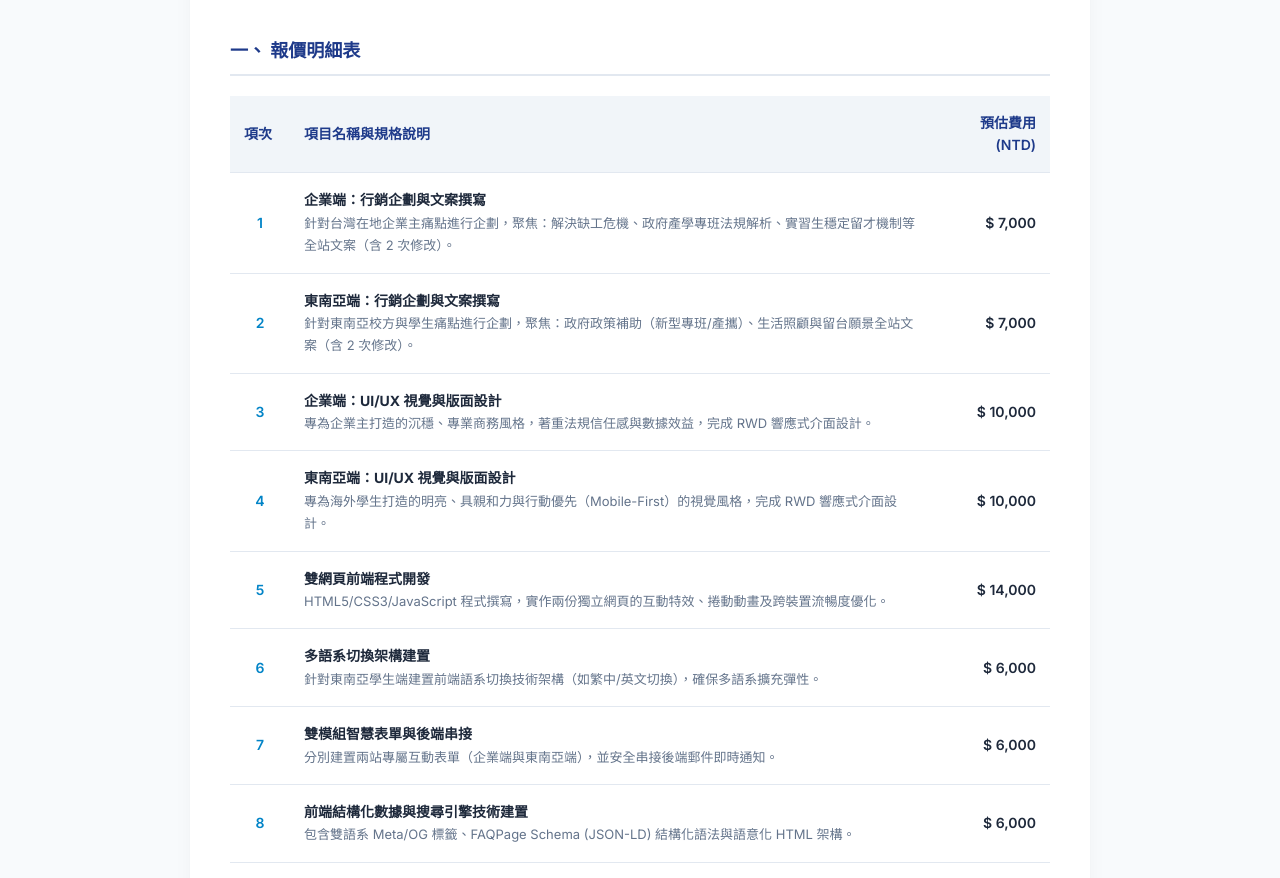
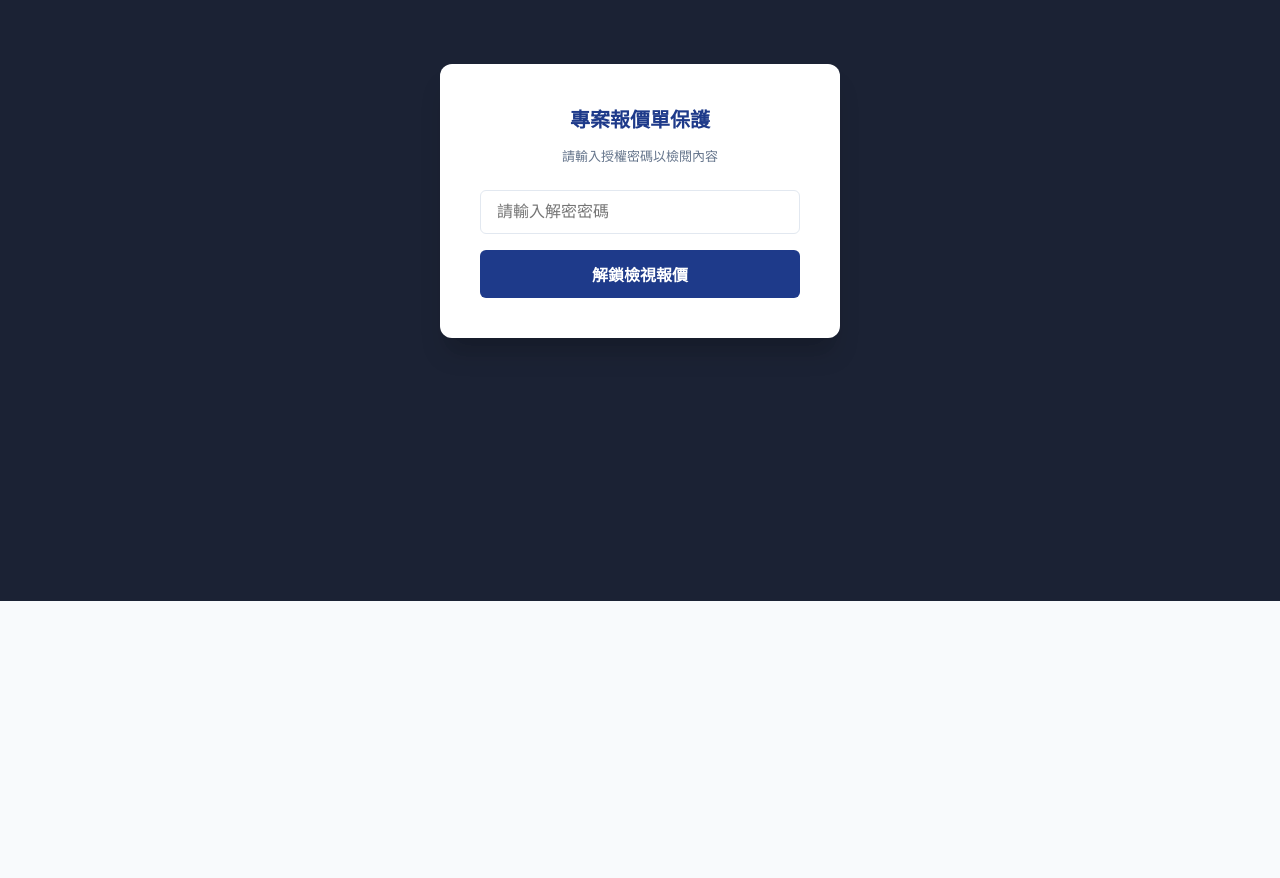
Before and after one commit to kotostudio-net/EduNexus-colab, a plain HTML site: page index.html in a window 1280 px wide. Shown: the part 199-1077 px from the top of the page. After the commit the page ends 800 px from the top, so only its background shows below. Drawn offline with Linux system fonts and the light colour scheme.

Commit message:
Implement password overlay for content protection
Added password verification overlay and updated content structure.

```diff
--- a/index.html
+++ b/index.html
@@ -30,6 +30,86 @@
             padding: 40px 20px;
         }
 
+        /* 密碼驗證遮罩層 */
+        #auth-overlay {
+            position: fixed;
+            top: 0;
+            left: 0;
+            width: 100%;
+            height: 100%;
+            background-color: rgba(15, 23, 42, 0.95);
+            display: flex;
+            justify-content: center;
+            align-items: center;
+            z-index: 9999;
+        }
+
+        .auth-card {
+            background: #ffffff;
+            padding: 40px;
+            border-radius: 12px;
+            width: 100%;
+            max-width: 400px;
+            text-align: center;
+            box-shadow: 0 20px 25px -5px rgba(0, 0, 0, 0.2);
+        }
+
+        .auth-card h2 {
+            font-size: 20px;
+            color: var(--primary-color);
+            margin-bottom: 10px;
+        }
+
+        .auth-card p {
+            font-size: 13px;
+            color: var(--text-muted);
+            margin-bottom: 24px;
+        }
+
+        .auth-card input {
+            width: 100%;
+            padding: 12px 16px;
+            font-size: 16px;
+            border: 1px solid var(--border-color);
+            border-radius: 6px;
+            margin-bottom: 16px;
+            outline: none;
+            transition: border-color 0.2s;
+        }
+
+        .auth-card input:focus {
+            border-color: var(--secondary-color);
+        }
+
+        .auth-card button {
+            width: 100%;
+            padding: 12px;
+            background-color: var(--primary-color);
+            color: white;
+            border: none;
+            border-radius: 6px;
+            font-size: 16px;
+            font-weight: 600;
+            cursor: pointer;
+            transition: background-color 0.2s;
+        }
+
+        .auth-card button:hover {
+            background-color: #1e40af;
+        }
+
+        .error-msg {
+            color: #dc2626;
+            font-size: 12px;
+            margin-top: 10px;
+            display: none;
+        }
+
+        /* 主內容保護容器 (預設隱藏) */
+        #secure-container {
+            display: none;
+        }
+
         .container {
             max-width: 900px;
             margin: 0 auto;
@@ -40,7 +120,6 @@
             border-top: 6px solid var(--primary-color);
         }
 
-        /* 頂部標題區 */
         .header {
             padding: 40px;
             border-bottom: 1px solid var(--border-color);
@@ -77,7 +156,6 @@
             color: var(--text-main);
         }
 
-        /* 表格區 */
         .content {
             padding: 40px;
         }
@@ -129,7 +207,6 @@
             white-space: nowrap;
         }
 
-        /* 總計區 */
         .total-section {
             background-color: #f8fafc;
             border: 1px solid var(--border-color);
@@ -162,7 +239,6 @@
             color: #0284c7;
         }
 
-        /* 備註區 */
         .notes {
             background-color: #fffbeb;
             border: 1px solid #fef3c7;
@@ -186,7 +262,6 @@
             margin-bottom: 8px;
         }
 
-        /* 響應式微調 */
         @media (max-width: 768px) {
             .header, .content {
                 padding: 20px;
@@ -225,6 +300,19 @@
 </head>
 <body>
 
+    <!-- 密碼驗證遮罩層 -->
+    <div id="auth-overlay">
+        <div class="auth-card">
+            <h2>專案報價單保護</h2>
+            <p>請輸入授權密碼以檢閱內容</p>
+            <input type="password" id="password-input" placeholder="請輸入解密密碼">
+            <button onclick="verifyPassword()">解鎖檢視報價</button>
+            <div id="error-msg" class="error-msg"></div>
+        </div>
+    </div>
+
+    <!-- 主內容保護容器 -->
+    <div id="secure-container">
         <div class="container">
             <!-- 頂部資訊 -->
             <div class="header">
@@ -249,52 +337,8 @@
                             <th style="text-align: right;">預估費用 (NTD)</th>
                         </tr>
                     </thead>
-                <tbody>
-                    <tr>
-                        <td class="item-num">1</td>
-                        <td><strong>企業端：行銷企劃與文案撰寫</strong><br><span style="font-size: 13px; color: var(--text-muted);">針對台灣在地企業主痛點進行企劃，聚焦：解決缺工危機、政府產學專班法規解析、實習生穩定留才機制等全站文案（含 2 次修改）。</span></td>
-                        <td class="price">$ 7,000</td>
-                    </tr>
-                    <tr>
-                        <td class="item-num">2</td>
-                        <td><strong>東南亞端：行銷企劃與文案撰寫</strong><br><span style="font-size: 13px; color: var(--text-muted);">針對東南亞校方與學生痛點進行企劃，聚焦：政府政策補助（新型專班/產攜）、生活照顧與留台願景全站文案（含 2 次修改）。</span></td>
-                        <td class="price">$ 7,000</td>
-                    </tr>
-                    <tr>
-                        <td class="item-num">3</td>
-                        <td><strong>企業端：UI/UX 視覺與版面設計</strong><br><span style="font-size: 13px; color: var(--text-muted);">專為企業主打造的沉穩、專業商務風格，著重法規信任感與數據效益，完成 RWD 響應式介面設計。</span></td>
-                        <td class="price">$ 10,000</td>
-                    </tr>
-                    <tr>
-                        <td class="item-num">4</td>
-                        <td><strong>東南亞端：UI/UX 視覺與版面設計</strong><br><span style="font-size: 13px; color: var(--text-muted);">專為海外學生打造的明亮、具親和力與行動優先（Mobile-First）的視覺風格，完成 RWD 響應式介面設計。</span></td>
-                        <td class="price">$ 10,000</td>
-                    </tr>
-                    <tr>
-                        <td class="item-num">5</td>
-                        <td><strong>雙網頁前端程式開發</strong><br><span style="font-size: 13px; color: var(--text-muted);">HTML5/CSS3/JavaScript 程式撰寫，實作兩份獨立網頁的互動特效、捲動動畫及跨裝置流暢度優化。</span></td>
-                        <td class="price">$ 14,000</td>
-                    </tr>
-                    <tr>
-                        <td class="item-num">6</td>
-                        <td><strong>多語系切換架構建置</strong><br><span style="font-size: 13px; color: var(--text-muted);">針對東南亞學生端建置前端語系切換技術架構（如繁中/英文切換），確保多語系擴充彈性。</span></td>
-                        <td class="price">$ 6,000</td>
-                    </tr>
-                    <tr>
-                        <td class="item-num">7</td>
-                        <td><strong>雙模組智慧表單與後端串接</strong><br><span style="font-size: 13px; color: var(--text-muted);">分別建置兩站專屬互動表單（企業端與東南亞端），並安全串接後端郵件即時通知。</span></td>
-                        <td class="price">$ 6,000</td>
-                    </tr>
-                    <tr>
-                        <td class="item-num">8</td>
-                        <td><strong>前端結構化數據與搜尋引擎技術建置</strong><br><span style="font-size: 13px; color: var(--text-muted);">包含雙語系 Meta/OG 標籤、FAQPage Schema (JSON-LD) 結構化語法與語意化 HTML 架構。</span></td>
-                        <td class="price">$ 6,000</td>
-                    </tr>
-                    <tr>
-                        <td class="item-num">9</td>
-                        <td><strong>網域與主機環境配置設定</strong><br><span style="font-size: 13px; color: var(--text-muted);">協助首次上線環境架設、網域與 DNS 綁定、開通 SSL 安全憑證（HTTPS）及伺服器基礎部署。</span></td>
-                        <td class="price">$ 4,000</td>
-                    </tr>
+                    <tbody id="pricing-tbody">
+                        <!-- 資料由 script.js 動態載入 -->
                     </tbody>
                 </table>
 
@@ -302,16 +346,8 @@
                 <div class="total-section">
                     <div class="total-row">
                         <span>未稅總計 (Subtotal)</span>
-                    <span>$ 70,000</span>
+                        <span id="subtotal-display">載入中...</span>
                     </div>
-                <!-- <div class="total-row">
-                    <span>營業稅 (5% VAT)</span>
-                    <span>$ 3,500</span>
-                </div>
-                <div class="total-row grand-total">
-                    <span>含稅總計 (Total)</span>
-                    <span>NT$ 73,500</span>
-                </div> -->
                 </div>
 
                 <!-- 備註區 -->
@@ -331,6 +367,9 @@
                 </div>
             </div>
         </div>
+    </div>
 
+    <!-- 引入獨立的 JS 檔案 -->
+    <script src="script.js"></script>
 </body>
 </html>
```
Lines whose indentation alone changed are shown as unchanged.
